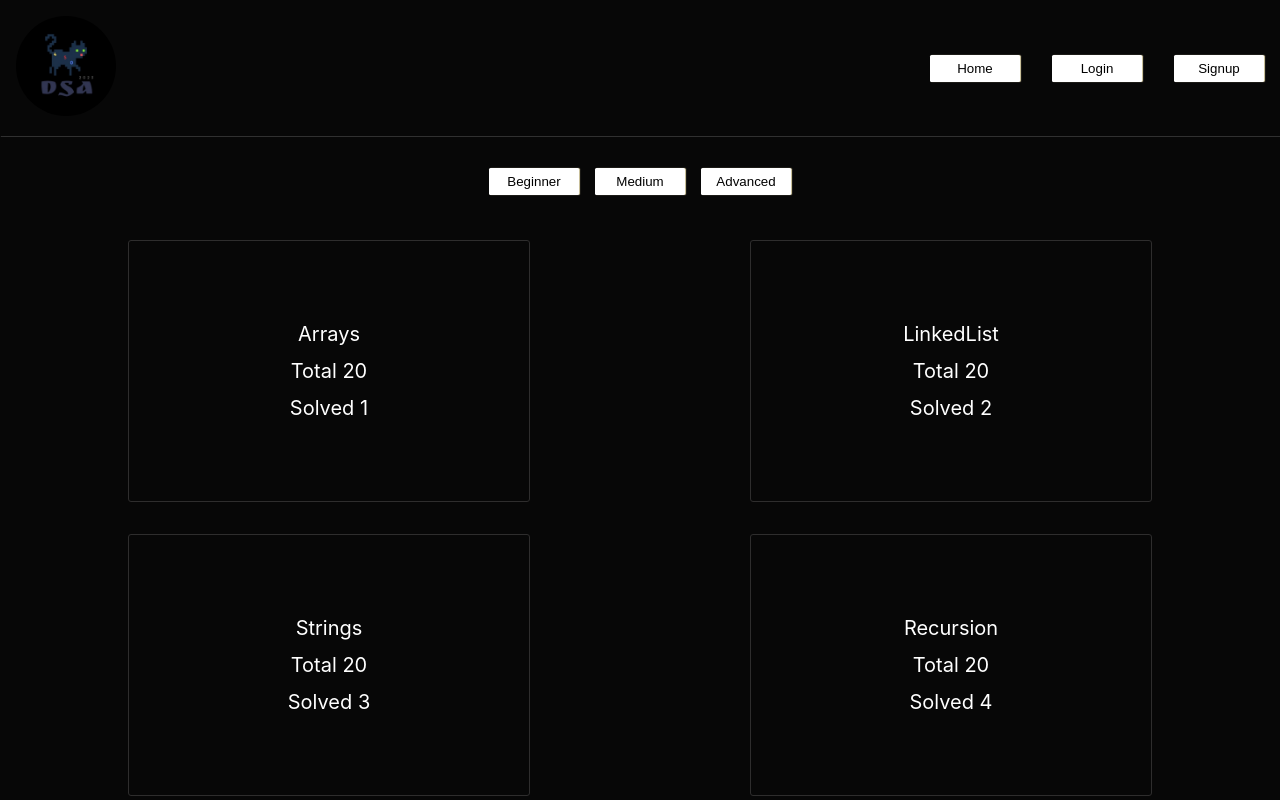
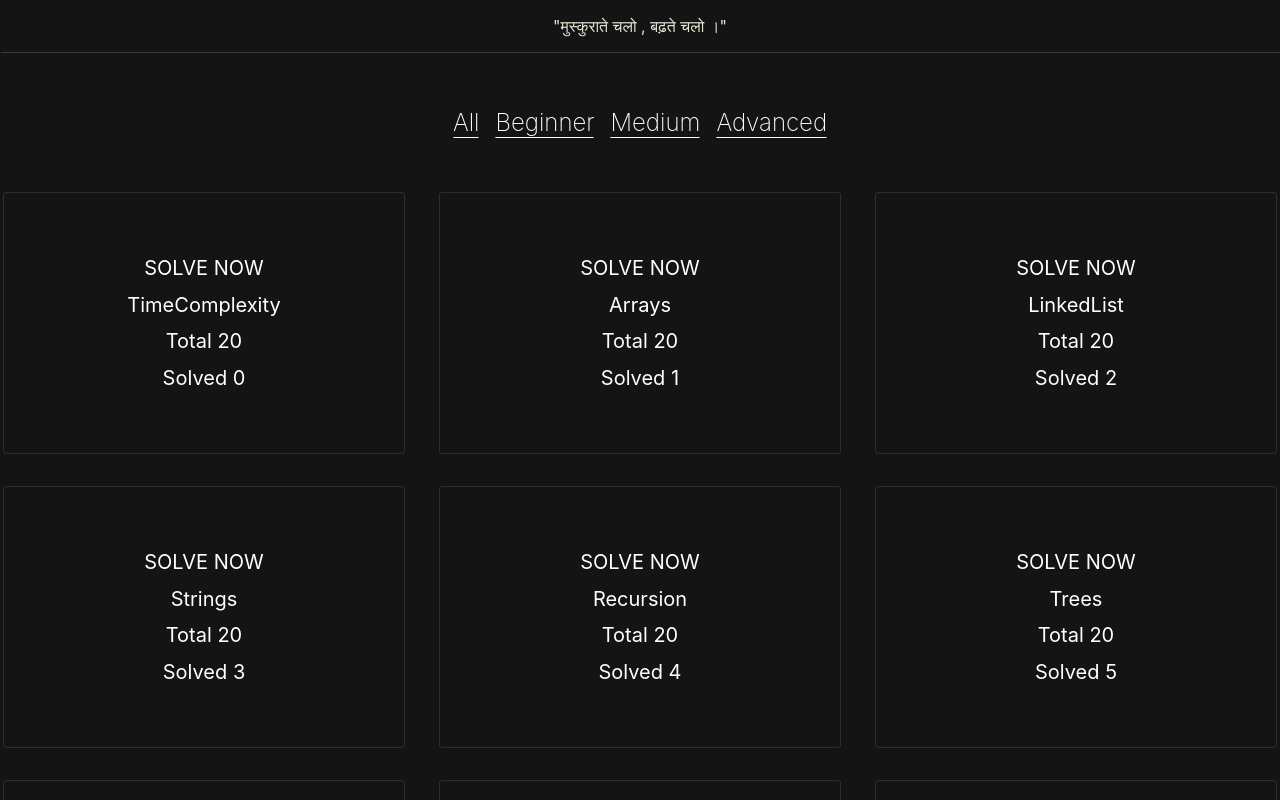
Before and after one commit to cvs2023/450Dsa, a React (Create React App) app: page / in a window 1280 px wide. Shown: the top 800 px of the page. Built offline with nearby package versions, Linux system fonts and the light colour scheme.

Commit message:
hindi cv

```diff
--- a/src/App.css
+++ b/src/App.css
@@ -1,30 +1,34 @@
-.App {
+App {
   text-align: center;
-  color: whitesmoke;
+  /* color: whitesmoke; */
   /* color: black; */
+  color: beige !important;
   box-shadow: 1px 1px 1px 1px black;
   font-family: SF Pro Text, SF Pro Icons, Helvetica Neue, Helvetica, Arial,
     sans-serif;
 }
+
 .img-logo {
-  width: 100px;
-  height: 100px;
+  width: 80px;
+  height: 80px;
   border-radius: 50%;
 }
 .navbar {
   display: flex;
-  justify-content: space-between;
+  /* justify-content: space-between; */
+  justify-content: center;
   box-shadow: 1px 0px 1px rgb(247, 246, 246);
 }
 .first {
   padding: 1rem;
 }
 .second {
-  display: flex;
-  justify-content: end;
-  align-items: center;
+  /* display: flex;
+  justify-content: end; */
+  /* align-items: center; */
   gap: 2rem;
   padding: 1rem;
+  color: rgb(231, 231, 214);
 }
 .second button {
   width: 90px;
@@ -51,40 +55,38 @@
   justify-content: center;
   gap: 1rem;
   margin-top: 2rem;
-  border-bottom: 0px solid white;
+  /* border-bottom: 0px solid white; */
   /* transition: border-bottom 0.24s ease-in-out, transform 0.55s ease-in; */
   margin-bottom: 30px;
-  height: 10px;
+  /* height: 10px; */
   color: #ffffff;
+  font-size: 1.5rem;
+  font-weight: 200;
 }
-.second-nav button {
-  width: 90px;
-  height: 27px;
-  background-color: #ffffff;
-  /* background-color: #d36135; */
+Link {
+  text-decoration: "none";
+  /* notworkign */
+}
+.second-nav p {
+  color: white;
   outline: none;
   border: none;
+  border-bottom: 1px solid white;
   border-radius: 0.1rem;
-  box-shadow: 1px 0px 1px rgb(222, 212, 171);
 }
 
-.second-nav:hover {
-  /* border-bottom: 1px solid rgb(255, 255, 255); */
-  /* transition: border-bottom 0.24s ease-in-out, transform 0.55s ease-in; */
-  transform: scaleX(0);
-}
-.grid {
+.container {
   display: flex;
   flex-direction: row;
   flex-wrap: wrap;
   justify-content: space-around;
-  padding: 2rem;
+  /* padding: 2rem; */
   margin: 2px;
   margin-top: 30px;
   gap: 2rem;
 }
 .grid-child {
-  color: #ffffff;
+  color: white;
   font-size: 20px;
   border-radius: 3px;
   width: 400px;
@@ -117,6 +119,34 @@
 .flex {
   display: flex;
   gap: 1rem;
+}
+.box {
+  border: 1px solid snow;
+  margin-top: 3rem;
+  color: white;
+}
+.box-questions {
+  display: flex;
+  justify-content: center;
+  /* margin-top: 1rem; */
+  padding: 1rem;
+  border: none;
+  border-bottom: 1px solid rgb(207, 201, 201);
+  align-items: center;
+  font-size: 20px;
+}
+.flex-inside {
+  margin: 1.5rem;
+  display: flex;
+  flex-direction: row;
+  align-items: center;
+  gap: 1rem;
+  border: none;
+  border-bottom: 1px solid whitesmoke;
+}
+a {
+  text-decoration: none;
+  color: white;
 }
 .App-logo {
   height: 40vmin;
--- a/src/App.js
+++ b/src/App.js
@@ -15,6 +15,8 @@ function App() {
         <Routes>
           <Route path="/" element={<Topic />} />
           <Route path="/home" element={<Topic />} />
+          <Route path="/TimeComplexity" element={<Topic />} />
+
           <Route path="/Arrays" element={<Topic />} />
           <Route path="/LinkedList" element={<Topic />} />
           <Route path="/Strings" element={<Topic />} />
--- a/src/components/SecondNav.js
+++ b/src/components/SecondNav.js
@@ -1,13 +1,26 @@
 import React from "react";
+import { Link } from "react-router-dom";
 
 export const SecondNav = () => {
   return (
     <div>
       <div className="second-nav">
-        <button className=""> Beginner</button>
-        <button className=""> Medium</button>
-        <button className=""> Advanced</button>
+        <Link style={{ textDecoration: "none" }}>
+          <p className=""> All</p>
+        </Link>
+        <Link style={{ textDecoration: "none" }}>
+          <p className=""> Beginner</p>
+        </Link>
+        <Link style={{ textDecoration: "none" }}>
+          <p className=""> Medium</p>
+        </Link>
+        <Link style={{ textDecoration: "none" }}>
+          <p className=""> Advanced</p>
+        </Link>
       </div>
     </div>
   );
 };
+/*
+The first set of curly braces in the inline style marks the beginning of an expression and the second set of curly braces is the object containing styles and values.
+*/
--- a/src/components/navbar.js
+++ b/src/components/navbar.js
@@ -1,23 +1,24 @@
-import React from "react";
+import React, { useState } from "react";
 import logo1 from "../data/logo1.jpg";
 import { Link } from "react-router-dom/dist";
 export const Navbar = () => {
   const path = window.location.pathname;
-  console.log(path);
+  // console.log(path);
+
   return (
     <div className="navbar">
-      <div className="first">
+      {/* <div className="first">
         <Link to="/home">
           <img className="img-logo" src={logo1} />{" "}
         </Link>
-      </div>
+      </div> */}
       <div className="second">
         {/* <p className="you-can">You can</p> */}
         {/* <Link to="/home">Home </Link> */}
-
-        <button>Home</button>
+        <div> "मुस्कुराते चलो , बढ़ते चलो ।"</div>
+        {/* <button>Home</button>
         <button>Login</button>
-        <button>Signup</button>
+        <button>Signup</button> */}
       </div>
     </div>
   );
--- a/src/components/nest.js
+++ b/src/components/nest.js
@@ -1,18 +1,49 @@
 import React, { useEffect, useState } from "react";
 import { Link } from "react-router-dom";
+import { questionsBank } from "../data/questionBank";
+const Nest = ({ select, handleClick }) => {
+  const [data, setData] = useState(questionsBank);
 
-const Nest = ({ select, handleClick }) => {
   const handleBack = () => {
     handleClick();
   };
+  const fetchRequiredData = () => {
+    const resp = data.filter((i) => i.name == select);
+    setData(resp);
+  };
+  useEffect(() => {
+    fetchRequiredData();
+  }, []);
   return (
-    <div className="flex">
-      <div>
+    <div className="">
+      <div className="flex ">
         <Link to="/home">
           <button onClick={handleBack}>Back</button>
         </Link>
+        {/* <div>TOPIC &nbsp;{select?.topic}</div> */}
       </div>
-      TOPIC &nbsp;{select?.topic}
+
+      <div className="box">
+        {data.map((i) => {
+          return (
+            <div>
+              <div className="box-questions"> {i.name}</div>
+              <div className="">
+                {i.questions.map((j) => {
+                  return (
+                    <div className="flex-inside">
+                      <div>{j.no} :</div>
+                      <a href={j.link} target="blank">
+                        <div>Find minimum and maximum element in an array</div>
+                      </a>
+                    </div>
+                  );
+                })}
+              </div>
+            </div>
+          );
+        })}
+      </div>
     </div>
   );
 };
--- a/src/components/topics.js
+++ b/src/components/topics.js
@@ -3,26 +3,27 @@ import { dataObj } from "../data/data";
 import SelectedTopic from "./selectedTopic";
 import { Link } from "react-router-dom";
 import Arrays from "./arrays";
-import { Ref } from "react";
 import Nest from "./nest";
+
 export const Topic = () => {
   const [data, setData] = useState(dataObj);
-  const [select, setSelect] = useState({});
+  const [select, setSelect] = useState("");
   const [show, setShow] = useState(true);
 
   const handleClick = (i) => {
-    setSelect(i);
+    setSelect(i?.topic);
+
     setShow(!show);
   };
-  console.log({ show });
   return (
-    <div className="grid">
+    <div className="container">
       {show ? (
         data.map((i) => {
           return (
             <>
               <Link className="text-deco" to={`/${i.topic}`}>
                 <div onClick={() => handleClick(i)} className="grid-child">
+                  <div>SOLVE NOW</div>
                   <div>{i.topic}</div>
                   <div> Total {i.questions}</div>
                   <div> Solved {i.id} </div>
--- a/src/data/data.js
+++ b/src/data/data.js
@@ -1,4 +1,9 @@
 export const dataObj = [
+  {
+    id: 0,
+    questions: 20,
+    topic: "TimeComplexity",
+  },
   {
     id: 1,
     questions: 20,
@@ -35,4 +40,16 @@ export const dataObj = [
 
     topic: "Dp",
   },
+  {
+    id: 8,
+    questions: 30,
+
+    topic: "Maths",
+  },
+  {
+    id: 9,
+    questions: 30,
+
+    topic: "Bit Manipulation",
+  },
 ];
--- a/src/data/questionBank.js
+++ b/src/data/questionBank.js
@@ -0,0 +1,80 @@
+export const questionsBank = [
+  {
+    id: 1,
+    name: "LinkedList",
+    questions: [
+      {
+        no: 1,
+        link: "https://practice.geeksforgeeks.org/problems/find-minimum-and-maximum-element-in-an-array4428/1",
+      },
+      {
+        no: 2,
+        link: "https://practice.geeksforgeeks.org/problems/find-minimum-and-maximum-element-in-an-array4428/1",
+      },
+      {
+        no: 3,
+        link: "https://practice.geeksforgeeks.org/problems/find-minimum-and-maximum-element-in-an-array4428/1",
+      },
+      {
+        no: 4,
+        link: "https://practice.geeksforgeeks.org/problems/find-minimum-and-maximum-element-in-an-array4428/1",
+      },
+      {
+        no: 5,
+        link: "https://practice.geeksforgeeks.org/problems/find-minimum-and-maximum-element-in-an-array4428/1",
+      },
+    ],
+  },
+  {
+    id: 2,
+    name: "Arrays",
+    questions: [
+      {
+        no: 1,
+        link: "https://practice.geeksforgeeks.org/problems/find-minimum-and-maximum-element-in-an-array4428/1",
+      },
+      {
+        no: 2,
+        link: "https://practice.geeksforgeeks.org/problems/find-minimum-and-maximum-element-in-an-array4428/1",
+      },
+      {
+        no: 3,
+        link: "https://practice.geeksforgeeks.org/problems/find-minimum-and-maximum-element-in-an-array4428/1",
+      },
+      {
+        no: 4,
+        link: "https://practice.geeksforgeeks.org/problems/find-minimum-and-maximum-element-in-an-array4428/1",
+      },
+      {
+        no: 5,
+        link: "https://practice.geeksforgeeks.org/problems/find-minimum-and-maximum-element-in-an-array4428/1",
+      },
+    ],
+  },
+  {
+    id: 3,
+    name: "TimeComplexity",
+    questions: [
+      {
+        no: 1,
+        link: "https://practice.geeksforgeeks.org/problems/find-minimum-and-maximum-element-in-an-array4428/1",
+      },
+      {
+        no: 2,
+        link: "https://practice.geeksforgeeks.org/problems/find-minimum-and-maximum-element-in-an-array4428/1",
+      },
+      {
+        no: 3,
+        link: "https://practice.geeksforgeeks.org/problems/find-minimum-and-maximum-element-in-an-array4428/1",
+      },
+      {
+        no: 4,
+        link: "https://practice.geeksforgeeks.org/problems/find-minimum-and-maximum-element-in-an-array4428/1",
+      },
+      {
+        no: 5,
+        link: "https://practice.geeksforgeeks.org/problems/find-minimum-and-maximum-element-in-an-array4428/1",
+      },
+    ],
+  },
+];
--- a/src/index.css
+++ b/src/index.css
@@ -1,6 +1,8 @@
 body {
-  background-color: #070707;
   /* background-color: #151515; */
+  background-color: #141414;
+  /* background-color: #070707; */
+
   /* background-color: #282c34; */
   /* background-color: #1eb64c; */
   /* background-color: #fd4c07; */
```
